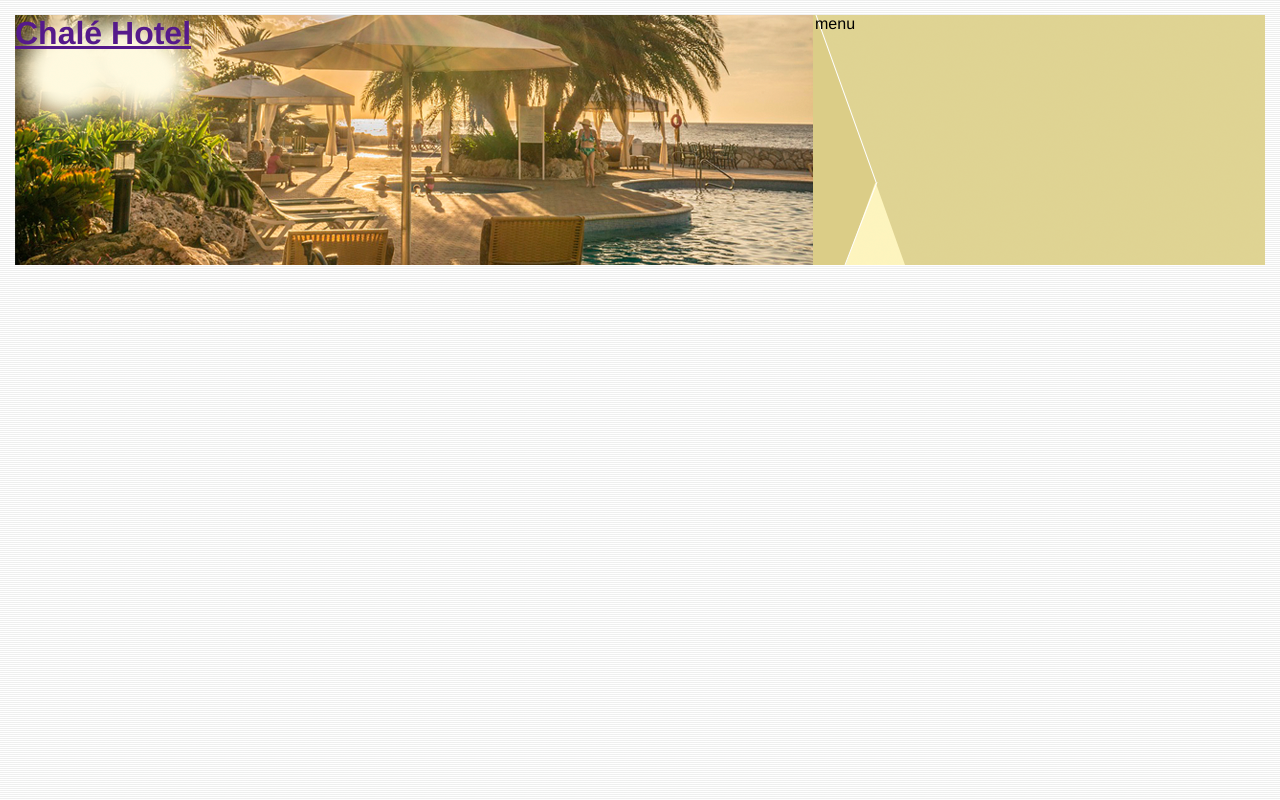
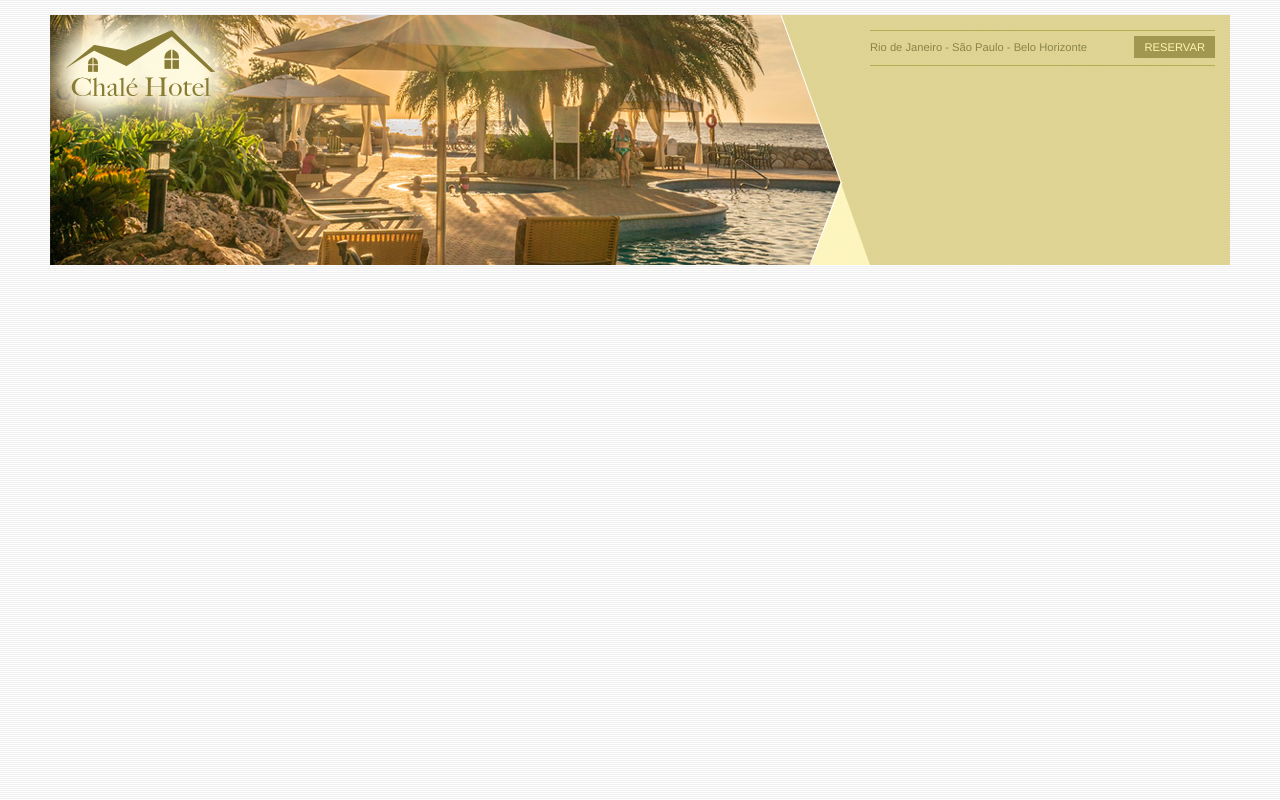
Before and after one commit to Rodr1goFern4nd3s/ProjetoChaleHotel, a plain HTML site: page index.html in a window 1280 px wide. Drawn offline with Linux system fonts and the light colour scheme.

Commit message:
Topo da pagina com os locais e o link Reservar foram ajustados

```diff
--- a/css/estilo.css
+++ b/css/estilo.css
@@ -12,7 +12,10 @@ body {
 }
 
 #container {
-    background: #ede9cc
+    background: #ede9cc;
+    margin: 0 auto;
+    min-width: 740px;
+    max-width: 1180px;
 }
 
 #topo {
@@ -29,6 +32,18 @@ body {
     height: 250px;
     top: 0;
     left: 0;
+    z-index: 1;
+}
+
+.logo a {
+    position: absolute;
+    top: 15px;
+    left: 15px;
+    z-index: 3;
+    background: url(../Imagens/logo.png) no-repeat;
+    width: 151px;
+    height: 66px;
+    text-indent: -9000px;
 }
 
 #area-menu {
@@ -38,4 +53,37 @@ body {
     background: url(../Imagens/topo-imagem-lateral.png) no-repeat;
     width: 450px;
     height: 250px;
+    z-index: 2;
 }
+
+#conteudo-menu {
+    margin-left: 90px;
+    margin-right: 15px;
+    padding-top: 15px;
+}
+
+#menu-locais {
+    border-bottom: 1px solid #b5ab56;
+    border-top: 1px solid #b5ab56;
+    padding-top: 5px;
+    padding-bottom: 5px;
+    font-size: 0.7em;
+    color: #8b8448;
+}
+
+#menu-locais .locais {
+    float: left;
+    line-height: 2.1em;
+}
+
+a {
+    text-decoration: none;
+}
+
+a.reserva {
+    text-transform: uppercase;
+    background: #a29750;
+    color: #fff5b0;
+    padding: 5px 10px;
+    float: right;
+}
--- a/index.html
+++ b/index.html
@@ -10,13 +10,21 @@
         <div id="topo"><!--início topo-->
 
             <div id="area-logo">
-                <h1>
+                <h1 class="logo">
                     <a href="">Chalé Hotel</a>
                 </h1>
             </div>
 
             <div id="area-menu">
-                menu
+                <div id="conteudo-menu">
+                    <div id="menu-locais">
+                        <span class="locais">
+                            Rio de Janeiro - São Paulo - Belo Horizonte
+                        </span>
+                        <a class="reserva" href="reserva">Reservar</a>
+                        <div style="clear: both;"></div>
+                    </div>
+                </div>
             </div>
         </div><!--/ fim topo-->
     </div><!--/ fim container-->
```
